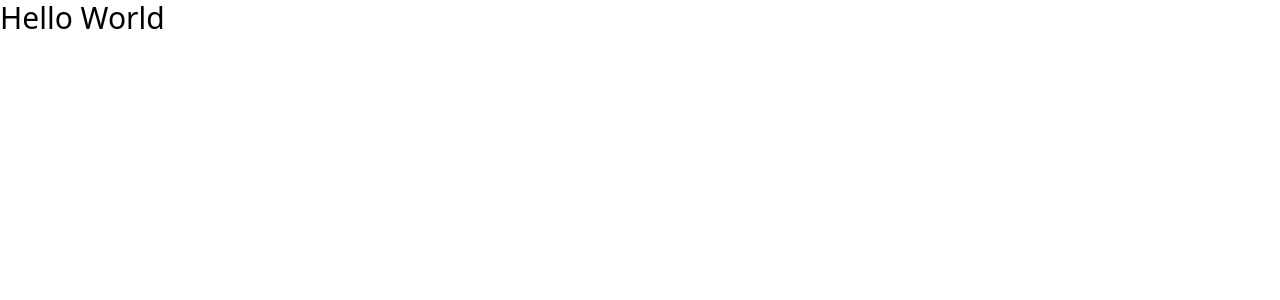
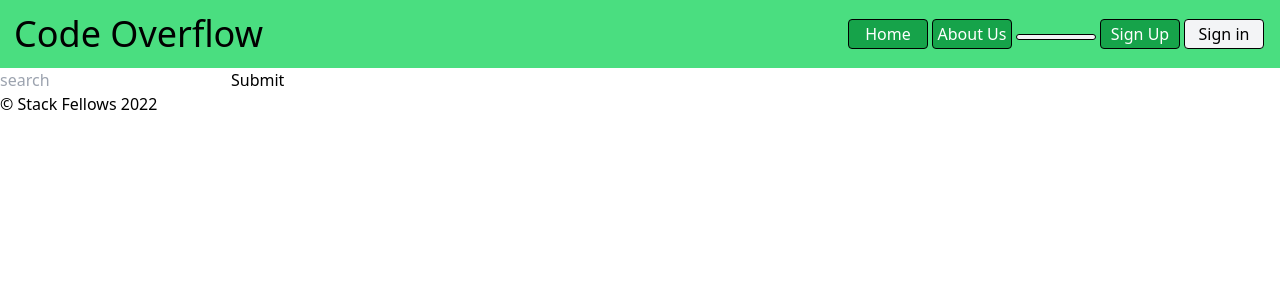
Before and after one commit to welly091/overflow-front, a Next.js app: page / in a window 1280 px wide. Shown: the top 300 px of the page. Built offline with nearby package versions, Linux system fonts and the light colour scheme.

Commit message:
created the Main and footer componets with basic styling added

```diff
--- /dev/null
+++ b/components/Footer.js
@@ -0,0 +1,7 @@
+export default function Footer() {
+  return  (
+    <footer className=''>
+      <p>&copy; Stack Fellows 2022</p>
+    </footer>
+    );
+  }
--- a/components/Header.js
+++ b/components/Header.js
@@ -3,13 +3,17 @@ import Link from 'next/link'
 function Header({ user, logout }) {
   return (
     <header className='flex justify-between items-center bg-green-400 p-3.5'>
-      <h1 className='text-4xl'>Cookie Stand Admin</h1>
+      <h1 className='text-4xl'>Code Overflow</h1>
       <div>
+        <nav>
+        <button href="" className="inline-block w-20 text-white bg-green-600 p-0.5 mx-0.5 rounded border border-black">Home</button>
+        <button href="" className="inline-block w-20 text-white bg-green-600 p-0.5 mx-0.5 rounded border border-black">About Us</button>
         <p className="inline-block w-20 bg-gray-100 p-0.5 mx-0.5 rounded border border-black text-center">{user}</p>
-        <button onClick={logout} className="inline-block w-20 text-white bg-green-600 p-0.5 mx-0.5 rounded border border-black">Sign Out</button>
+        <button onClick={logout} className="inline-block w-20 text-white bg-green-600 p-0.5 mx-0.5 rounded border border-black">Sign Up</button>
         <Link href={'/overview'} >
-          <a className="inline-block w-20 bg-gray-100 p-0.5 mx-0.5 rounded border border-black text-center">Overview</a>
+          <a className="inline-block w-20 bg-gray-100 p-0.5 mx-0.5 rounded border border-black text-center">Sign in</a>
         </Link>
+        </nav>
       </div>
     </header>
   );
--- /dev/null
+++ b/components/Main.js
@@ -0,0 +1,10 @@
+export default function Main() {
+return  (
+  <form>
+    <label>
+      <input name='' className='' type='text' placeholder='search'/>
+    </label>
+    <button type='submit' className=''>Submit</button>
+  </form>
+  );
+}
--- a/pages/index.js
+++ b/pages/index.js
@@ -1,7 +1,13 @@
+import Header from '../components/Header';
+import Main from '../components/Main';
+import Footer from '../components/Footer';
+
 export default function Home() {
   return (
     <>
-      <h1 className='text-3xl'>Hello World</h1>
+      <Header/>
+      <Main/>
+      <Footer/>
     </>
   )
 }
```
